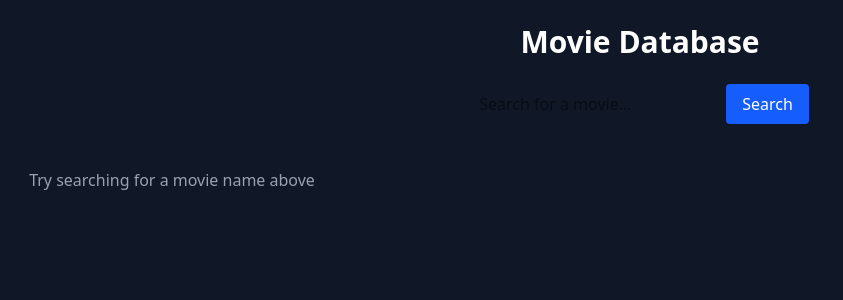
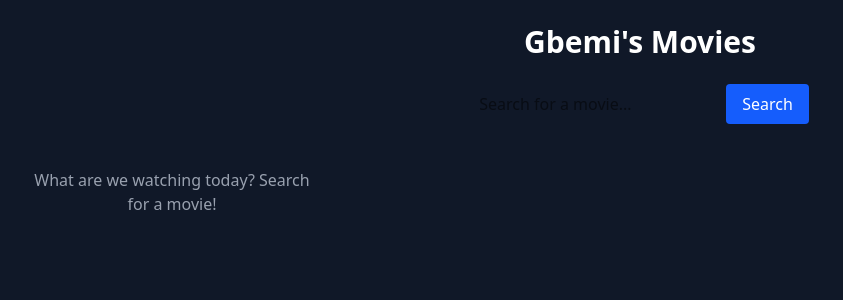
Before and after one commit to Gbemilash/gbemisola-movie-database, a React (Vite) app in the folder movie-database/: page / in a window 1280 px wide. Shown: the top 300 px of the page, without its empty margins (0-843 px from the left). Built offline with nearby package versions, Linux system fonts and the light colour scheme.

Commit message:
I made a mistake before and i'm here to correct it

```diff
--- a/movie-database/src/App.jsx
+++ b/movie-database/src/App.jsx
@@ -39,7 +39,7 @@ function App() {
 
   return (
     <div className="min-h-screen bg-gray-900 text-white p-6">
-      <h1 className="text-3xl font-bold text-center mb-6">Movie Database</h1>
+      <h1 className="text-3xl font-bold text-center mb-6">Gbemi's Movies</h1>
 
       <form onSubmit={handleSearch} className="flex justify-center gap-2 mb-5">
         <input
@@ -79,7 +79,7 @@ function App() {
 
         {movies.length === 0 && !loading && !error && (
           <p className="text-center text-gray-400 mt-6">
-            Try searching for a movie name above
+            What are we watching today? Search for a movie!
           </p>
         )}
       </div>
```
